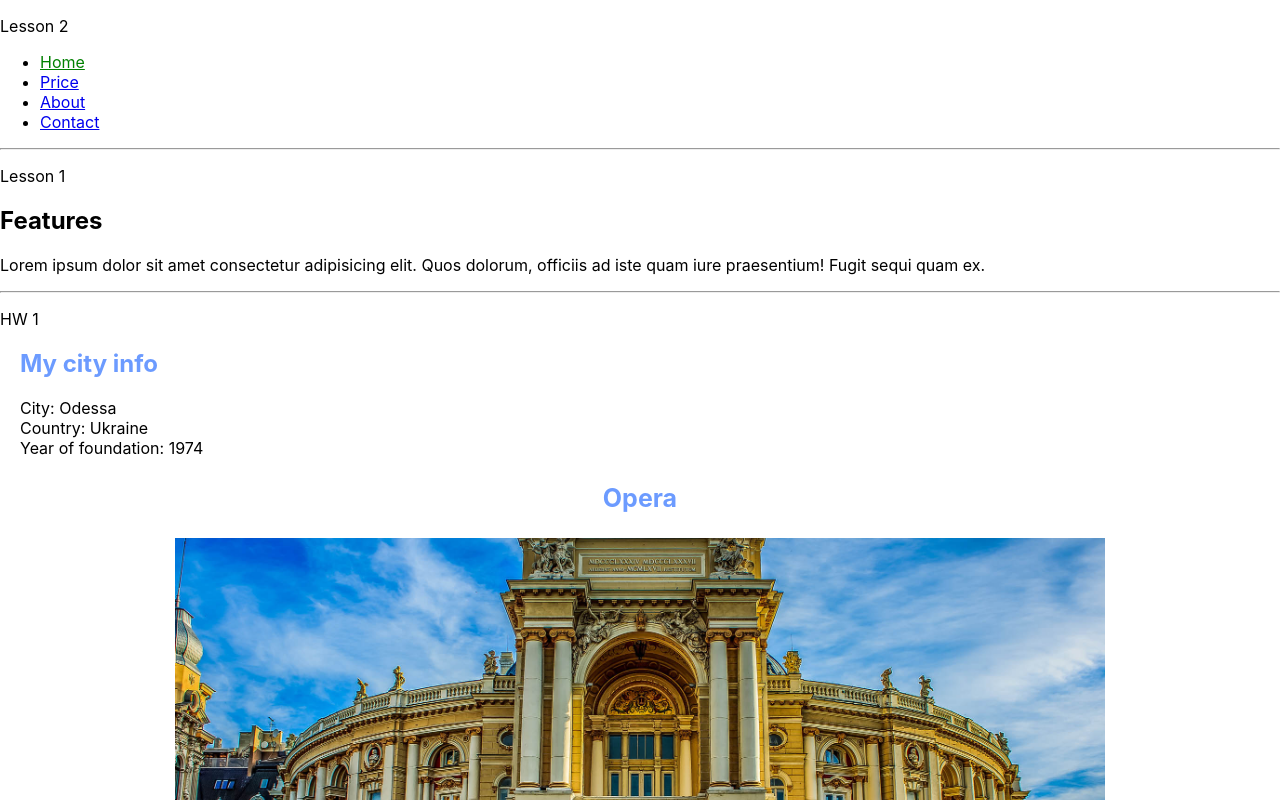
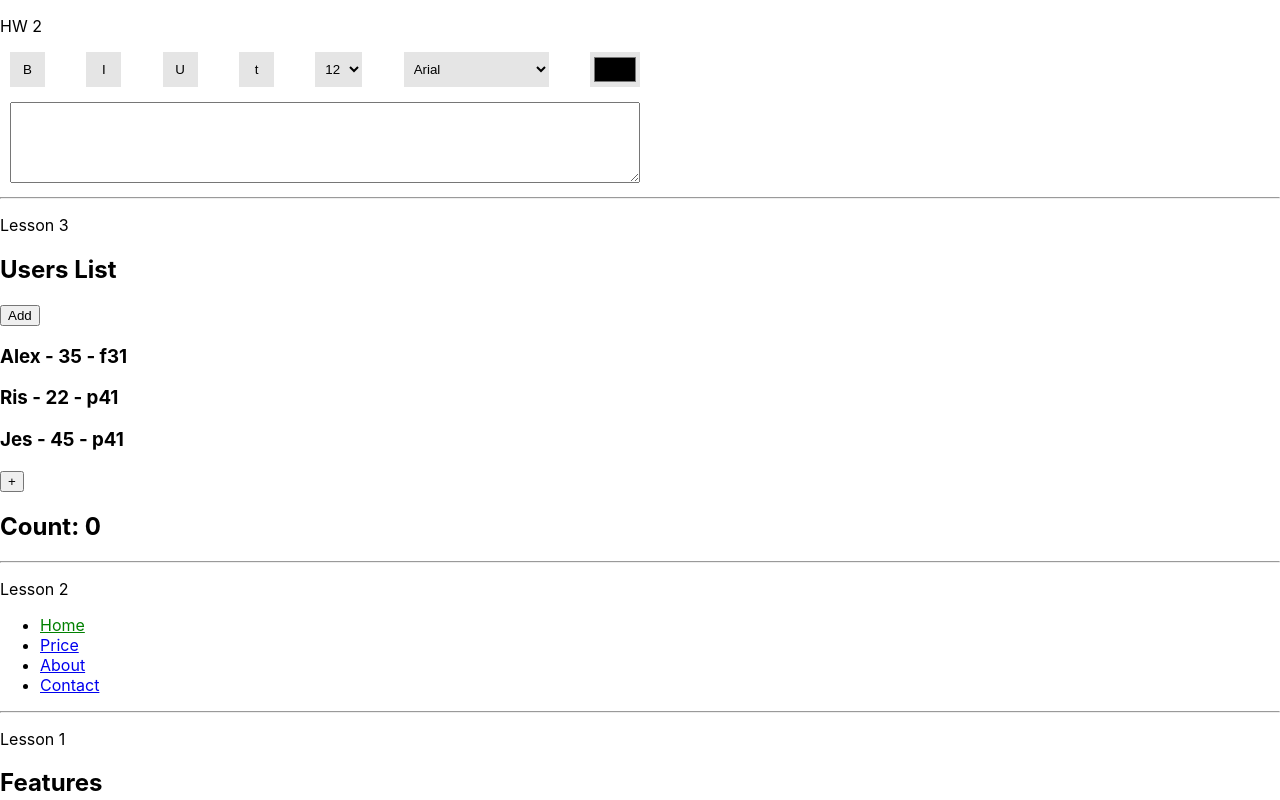
Before and after one commit to DaniilSob2004/FirstProject_React, a React (Create React App) app: page / in a window 1280 px wide. Shown: the top 800 px of the page. Built offline with nearby package versions, Linux system fonts and the light colour scheme.

Commit message:
Home work 3

```diff
--- a/src/App.js
+++ b/src/App.js
@@ -3,17 +3,33 @@ import './App.css'
 import { Route, BrowserRouter as Router, Routes } from 'react-router-dom'
 
 import Features from './less1/Features'
-import MyCity from './hw/MyCity'
+import MyCity from './hw/MyCity/MyCity'
+import TextEditor from './hw/TextEditor/TextEditor'
 import Home from './less2/Home'
 import Price from './less2/Price'
 import Contact from './less2/Contact'
 import About from './less2/About'
 import NotFound from './less2/NotFound'
 import Navigation from './less2/Navigation'
+import UserList from './less3/UserList'
+import Counter from './less3/Counter'
 
 function App() {
   return (
     <>
+      <div>
+        <p>HW 2</p>
+        <TextEditor/>
+      </div>
+      <hr/>
+
+      <div>
+        <p>Lesson 3</p>
+        <UserList/>
+        <Counter/>
+      </div>
+      <hr/>
+
       <div>
         <p>Lesson 2</p>
         <Router>
--- /dev/null
+++ b/src/hw/TextEditor/TextEditor.jsx
@@ -0,0 +1,74 @@
+import { React, useState } from 'react'
+import classes from './TextEditor.module.css'
+
+function TextEditor() {
+    const [isBold, setIsBold] = useState(false);
+    const [isItalic, setIsItalic] = useState(false);
+    const [isUnderline, setIsUnderline] = useState(false);
+    const [isUppercase, setIsUppercase] = useState(false);
+
+    function boldClick() {
+        setIsBold(isBold => !isBold);
+    }
+
+    function italicClick() {
+        setIsItalic(isItalic => !isItalic);
+    }
+
+    function underlineClick() {
+        setIsUnderline(isUnderline => !isUnderline);
+    }
+
+    function uppercaseClick() {
+        setIsUppercase(isUppercase => !isUppercase);
+    }
+
+    return (
+        <div className={classes.container}>
+            <div className={classes.panelBlock}>
+                <button
+                    onClick={boldClick}
+                    className={`${isBold && classes.bold}`}>B
+                </button>
+                <button
+                    onClick={italicClick}
+                    className={`${isItalic && classes.italic}`}>I
+                </button>
+                <button
+                    onClick={underlineClick}
+                    className={`${isUnderline && classes.underline}`}>U
+                </button>
+                <button
+                    onClick={uppercaseClick}
+                    className={`${isUppercase && classes.uppercase}`}>t
+                </button>
+
+                <select>
+                    <option value="12">12</option>
+                    <option value="24">24</option>
+                    <option value="32">32</option>
+                    <option value="64">64</option>
+                </select>
+
+                <select>
+                    <option value="Arial">Arial</option>
+                    <option value="Times New Roman">Times New Roman</option>
+                    <option value="Helvetica">Helvetica</option>
+                    <option value="Verdana">Verdana</option>
+                </select>
+
+                <input type="color" />
+            </div>
+            <textarea
+                rows="5"
+                className={`${classes.texteditor}
+                            ${isBold ? classes.bold : ''}
+                            ${isItalic ? classes.italic : ''}
+                            ${isUnderline && classes.underline}
+                            ${isUppercase && classes.uppercase}`}>
+            </textarea>
+        </div>
+    )
+}
+
+export default TextEditor
--- /dev/null
+++ b/src/hw/TextEditor/TextEditor.module.css
@@ -0,0 +1,44 @@
+.container {
+    margin: 10px;
+}
+
+.panelBlock {
+    display: flex;
+    justify-content: space-between;
+    align-items: center;
+    margin-bottom: 15px;
+    width: 50%;
+    min-width: 415px;
+}
+.panelBlock button {
+    width: 35px;
+    height: 35px;
+}
+.panelBlock button, select, input {
+    height: 35px;
+    background-color: #E5E5E5;
+    border: none;
+    cursor: pointer;
+}
+select {
+    padding: 6px;
+}
+
+.texteditor {
+    box-sizing: border-box;
+    width: 50%;
+    outline: none;
+}
+
+.bold {
+    font-weight: bold;
+}
+.italic {
+    font-style: italic;
+}
+.underline {
+    text-decoration: underline;
+}
+.uppercase {
+    text-transform: uppercase;
+}
--- /dev/null
+++ b/src/less3/Counter.jsx
@@ -0,0 +1,19 @@
+import { React, useState } from 'react'
+
+function Counter() {
+    const [count, setCount] = useState(0);
+
+    function handlerClick() {
+        setCount(count => count + 1);
+        console.log(setCount);
+    }
+
+    return (
+        <>
+            <button onClick={handlerClick}>+</button>
+            <h2>Count: {count}</h2>
+        </>
+    )
+}
+
+export default Counter
--- /dev/null
+++ b/src/less3/User.jsx
@@ -0,0 +1,12 @@
+import React from 'react'
+
+function User(props) {
+    const { name, age, group } = props.user;
+    return (
+        <div>
+            <h3>{name} - {age} - {group}</h3>
+        </div>
+    )
+}
+
+export default User
--- /dev/null
+++ b/src/less3/UserList.jsx
@@ -0,0 +1,49 @@
+import { React, useState } from 'react'
+import User from './User'
+
+function UserList() {
+    const [users, setUsers] = useState(
+        [
+            {
+                id: 1,
+                name: 'Alex',
+                age: 35,
+                group: 'f31'
+            },
+            {
+                id: 2,
+                name: 'Ris',
+                age: 22,
+                group: 'p41'
+            },
+            {
+                id: 3,
+                name: 'Jes',
+                age: 45,
+                group: 'p41'
+            }
+        ]
+    );
+    let usersContent = users.map(user => <User key={user.id} user={user}/>);
+
+    function addUser() {
+        setUsers(users => users.concat({
+            id: 4,
+            name: 'Dan',
+            age: 20,
+            group: 'p12'
+        }));
+    }
+
+    return (
+        <>
+            <div>
+                <h2>Users List</h2>
+                <button onClick={addUser}>Add</button>
+            </div>
+            {usersContent}
+        </>
+    )
+}
+
+export default UserList
```
Also changed, not shown: src/hw/MyCity/MyCity.css (renamed from src/hw/MyCity.css), src/hw/MyCity/MyCity.js (renamed from src/hw/MyCity.js), 1 other file (tests, documents, lock files or other folders).
